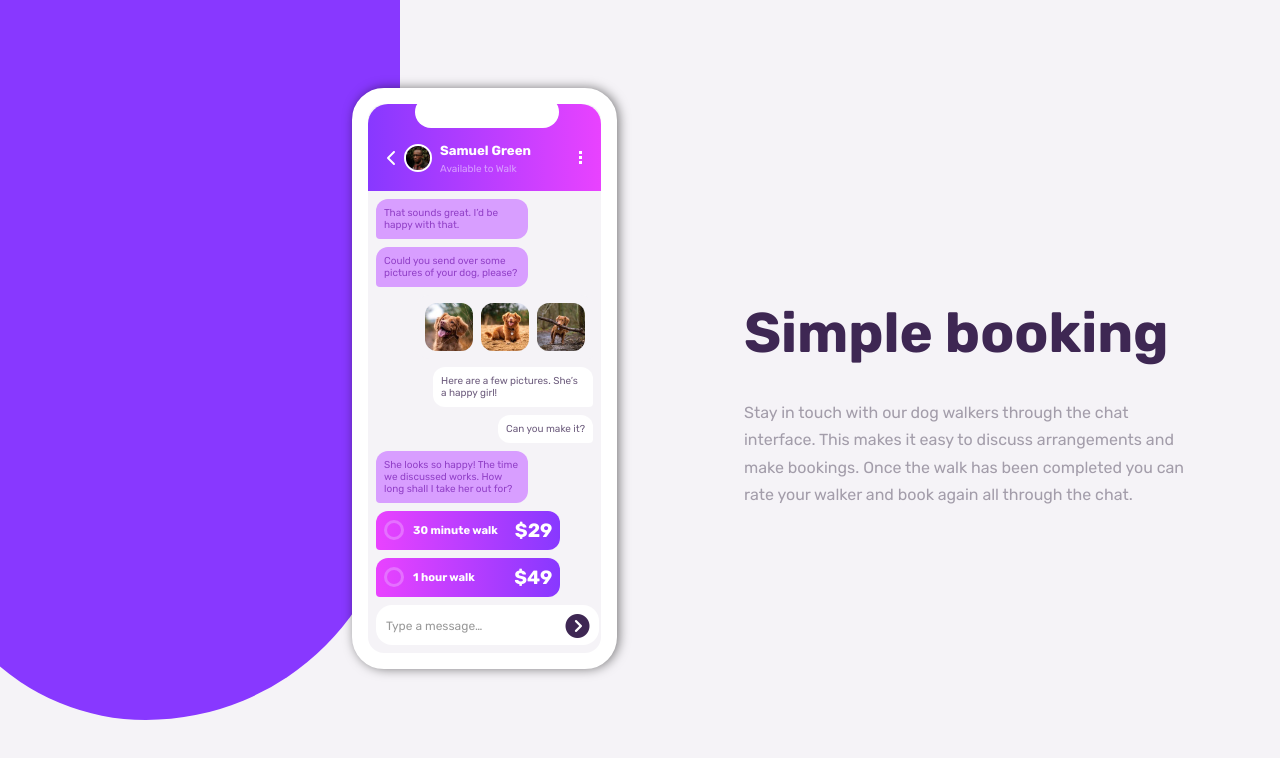
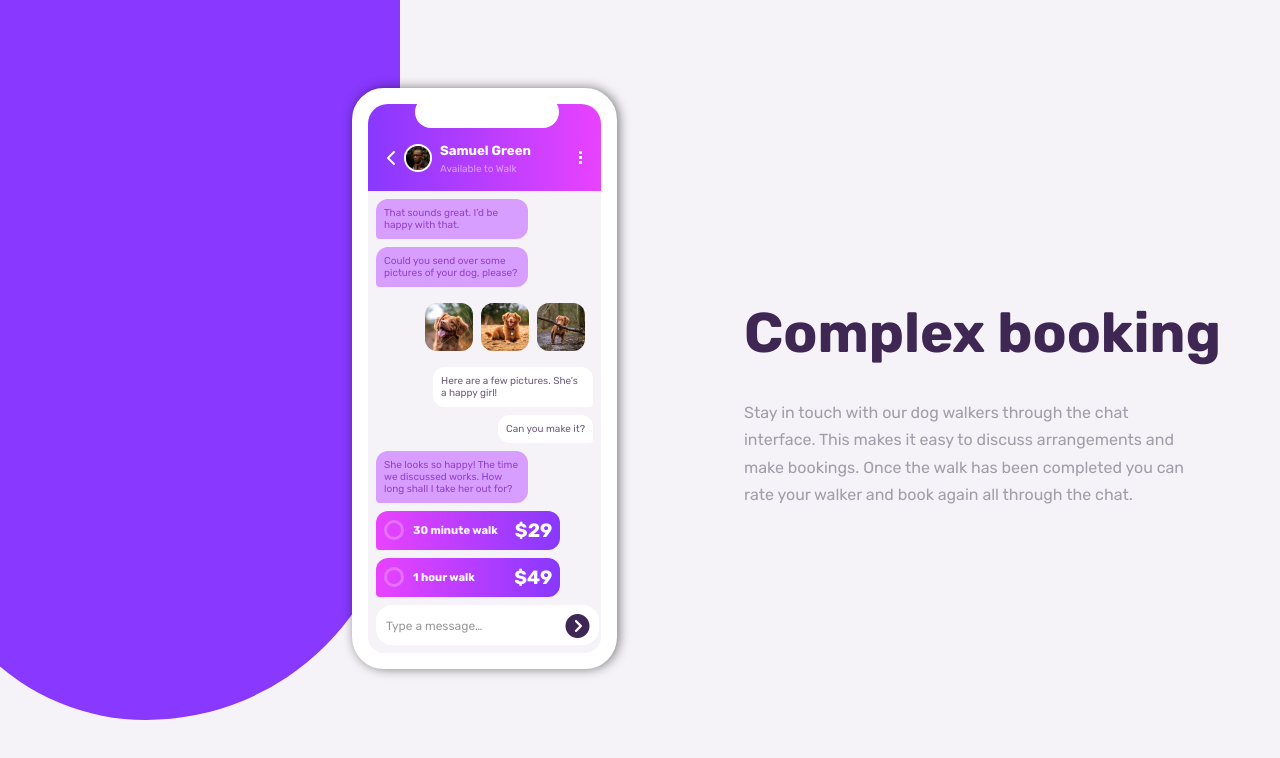
Before and after one commit to shashikantdev3/FrontendMentor-chat-app-css-illustration-master, a plain HTML site: page index.html in a window 1280 px wide. Shown: the top 758 px of the page. Drawn offline with Linux system fonts and the light colour scheme.

Commit message:
i have change the tag line from simple to complex hope you like it babu

```diff
--- a/index.html
+++ b/index.html
@@ -129,7 +129,7 @@
         <div class="article">
 
           <h1 class="article-title">
-            Simple booking
+            Complex booking
           </h1>
 
           <p class="article-description">
```
